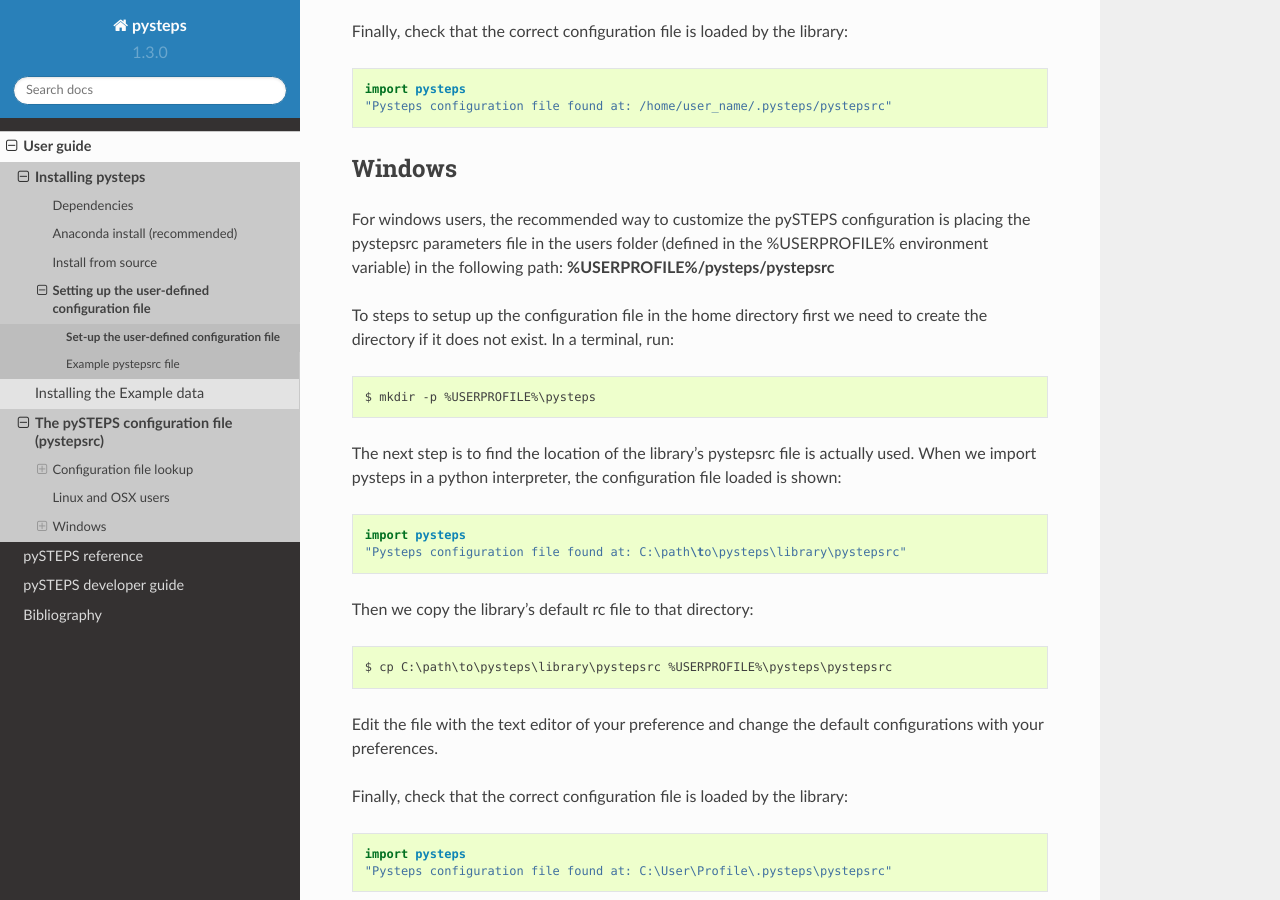
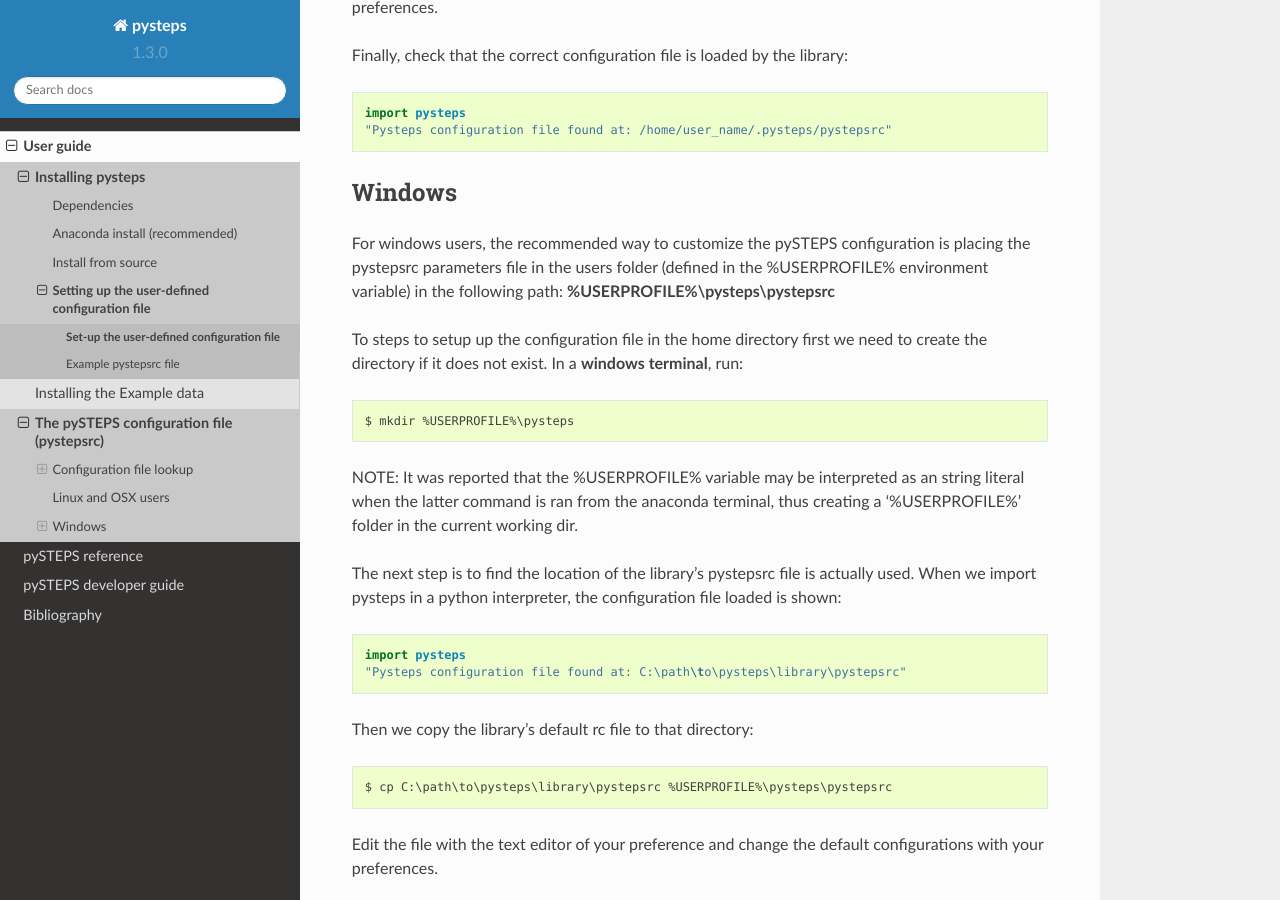
Before and after one commit to pySTEPS/pysteps, a Sphinx documentation site: the page built from doc/source/user_guide/set_pystepsrc.rst, in a window 1280 px wide and 900 px high, scrolled down 1783 px. Built offline with Sphinx 7.4.7 and the Read the Docs theme 2.0.0, drawn with Linux system fonts in a browser that asks for light colours; pages that are not in the unit, such as notebooks, are missing from menus; some of the changed text lies outside the part shown.

Commit message:
Update windows install instructions

```diff
--- a/doc/source/user_guide/set_pystepsrc.rst
+++ b/doc/source/user_guide/set_pystepsrc.rst
@@ -46,9 +46,10 @@ following order:
   pystepsrc file inside that directory.
 - **$HOME/.pysteps/pystepsrc** (Unix and Mac OS X) : If the system variable $HOME is defined, it looks
   for the configuration file in this path.
-- **$USERPROFILE/pysteps/pystepsrc** (Windows only): It looks for the configuration file
-  in the pysteps directory located user's home directory.
-- Lastly, it looks inside the library in *pysteps/pystepsrc* for a
+- **%USERPROFILE%\\pysteps\\pystepsrc** (Windows only): It looks for the configuration file
+  in the pysteps directory located user's home directory (indicated by the %USERPROFILE%
+  system variable).
+- Lastly, it looks inside the library in *pysteps\\pystepsrc* for a
   system-defined copy.
 
 The recommended method to setup the configuration files is to edit a copy
@@ -100,12 +101,16 @@ Windows
 For windows users, the recommended way to customize the pySTEPS
 configuration is placing the pystepsrc parameters file in the users folder
 (defined in the %USERPROFILE% environment variable) in the following path:
-**%USERPROFILE%/pysteps/pystepsrc**
+**%USERPROFILE%\\pysteps\\pystepsrc**
 
 To steps to setup up the configuration file in the home directory first we
-need to create the directory if it does not exist. In a terminal, run::
+need to create the directory if it does not exist. In a **windows terminal**, run::
 
-    $ mkdir -p %USERPROFILE%\pysteps
+    $ mkdir %USERPROFILE%\pysteps
+
+NOTE: It was reported that the %USERPROFILE% variable may be interpreted as an string
+literal when the latter command is ran from the anaconda terminal, thus creating a
+'%USERPROFILE%' folder in the current working dir.
 
 The next step is to find the location of the library's pystepsrc file is
 actually used.
```
